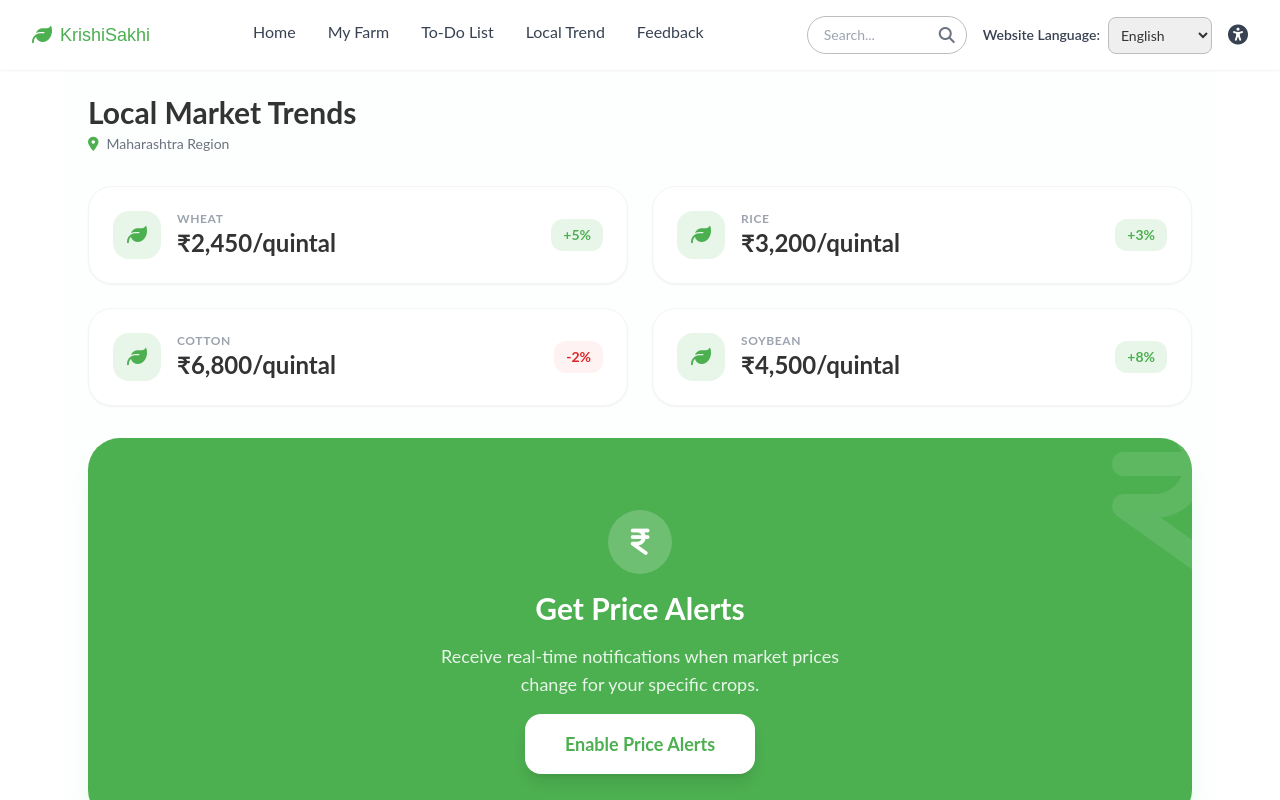
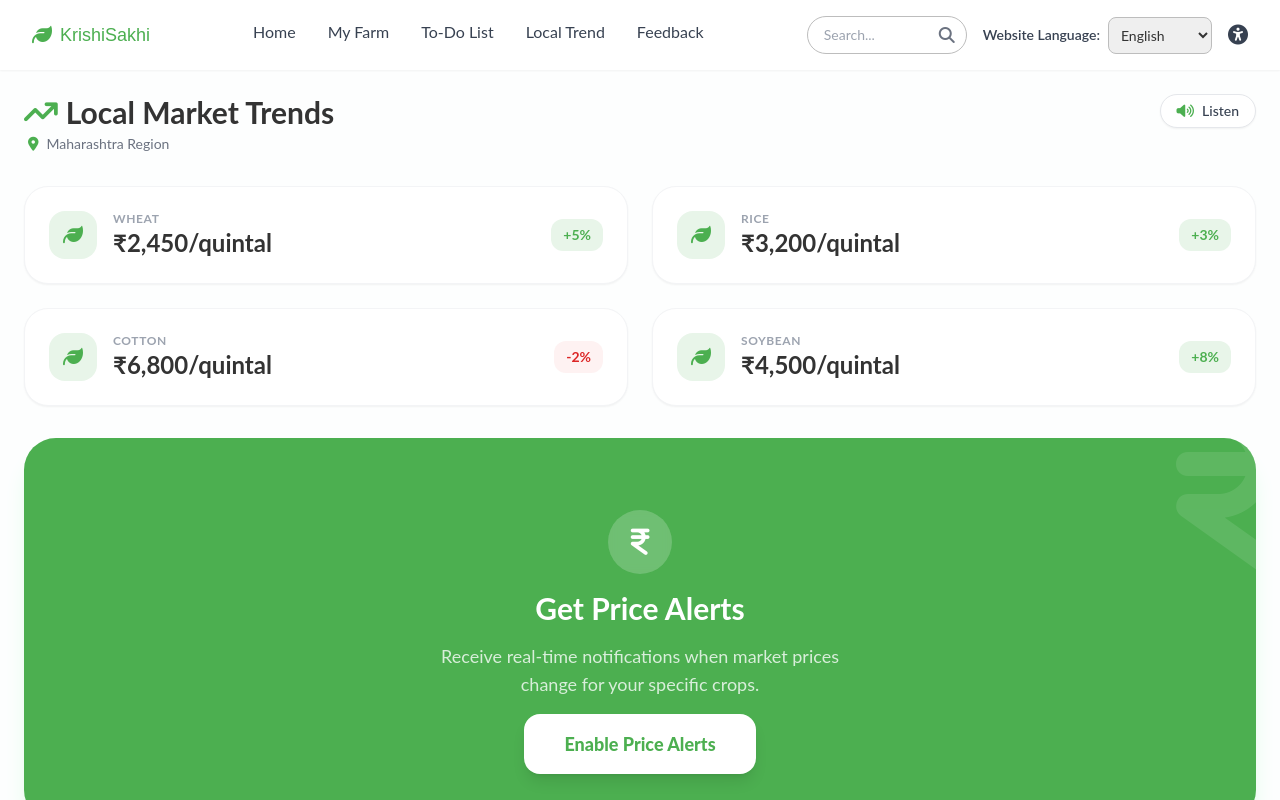
Before and after one commit to Mayankjha12/kisan-sakhi, a React (Create React App) app: page / in a window 1280 px wide. Both pictures are taken after a click on the button "Local Trend". Shown: the top 800 px of the page. Built offline with nearby package versions, Linux system fonts and the light colour scheme.

Commit message:
Update LocalTrend.jsx

```diff
--- a/src/components/LocalTrend.jsx
+++ b/src/components/LocalTrend.jsx
@@ -9,13 +9,22 @@ const LocalTrend = () => {
   ];
 
   return (
-    <div className="p-6 max-w-6xl mx-auto space-y-8 min-h-screen bg-gray-50/30">
+    <div className="p-6 max-w-7xl mx-auto space-y-8 min-h-screen bg-gray-50/30">
       {/* Page Header */}
-      <div className="space-y-1">
-        <h2 className="text-3xl font-bold text-gray-800">Local Market Trends</h2>
-        <p className="text-gray-500 flex items-center gap-2 text-sm">
-          <i className="fa-solid fa-location-dot text-green-600"></i> Maharashtra Region
-        </p>
+      <div className="flex justify-between items-start">
+        <div className="space-y-1">
+          <h2 className="text-3xl font-bold text-gray-800 flex items-center gap-2">
+            <i className="fa-solid fa-arrow-trend-up text-green-600"></i> Local Market Trends
+          </h2>
+          <p className="text-gray-500 flex items-center gap-2 text-sm ml-1">
+            <i className="fa-solid fa-location-dot text-green-600"></i> Maharashtra Region
+          </p>
+        </div>
+
+        {/* Listen Button in the Header line as per 2nd image */}
+        <button className="flex items-center gap-2 px-4 py-1.5 border rounded-full text-sm font-medium text-gray-700 bg-white shadow-sm hover:bg-gray-50 transition-all">
+          <i className="fa-solid fa-volume-high text-green-600"></i> Listen
+        </button>
       </div>
 
       {/* Price Cards Grid */}
@@ -39,8 +48,7 @@ const LocalTrend = () => {
       </div>
 
       {/* Price Alerts CTA Box */}
-      <div className="bg-green-600 text-white rounded-[2rem] p-12 text-center space-y-6 shadow-xl shadow-green-100 relative overflow-hidden">
-        {/* Subtle Decorative Icon */}
+      <div className="bg-green-600 text-white rounded-[2rem] p-12 text-center space-y-6 shadow-xl shadow-green-100 relative overflow-hidden mt-10">
         <div className="absolute -top-10 -right-10 opacity-10">
           <i className="fa-solid fa-indian-rupee-sign text-[12rem]"></i>
         </div>
@@ -50,10 +58,10 @@ const LocalTrend = () => {
             <i className="fa-solid fa-indian-rupee-sign text-3xl"></i>
           </div>
           <h3 className="text-3xl font-bold">Get Price Alerts</h3>
-          <p className="text-green-50 max-w-md mx-auto text-lg">
+          <p className="text-green-50 max-w-md mx-auto text-lg opacity-90">
             Receive real-time notifications when market prices change for your specific crops.
           </p>
-          <button className="bg-white text-green-600 px-10 py-4 rounded-2xl font-bold text-lg hover:bg-gray-50 transition-all active:scale-95 shadow-lg">
+          <button className="bg-white text-green-600 px-10 py-4 rounded-2xl font-extrabold text-lg hover:bg-gray-100 transition-all active:scale-95 shadow-lg mt-4">
             Enable Price Alerts
           </button>
         </div>
```
